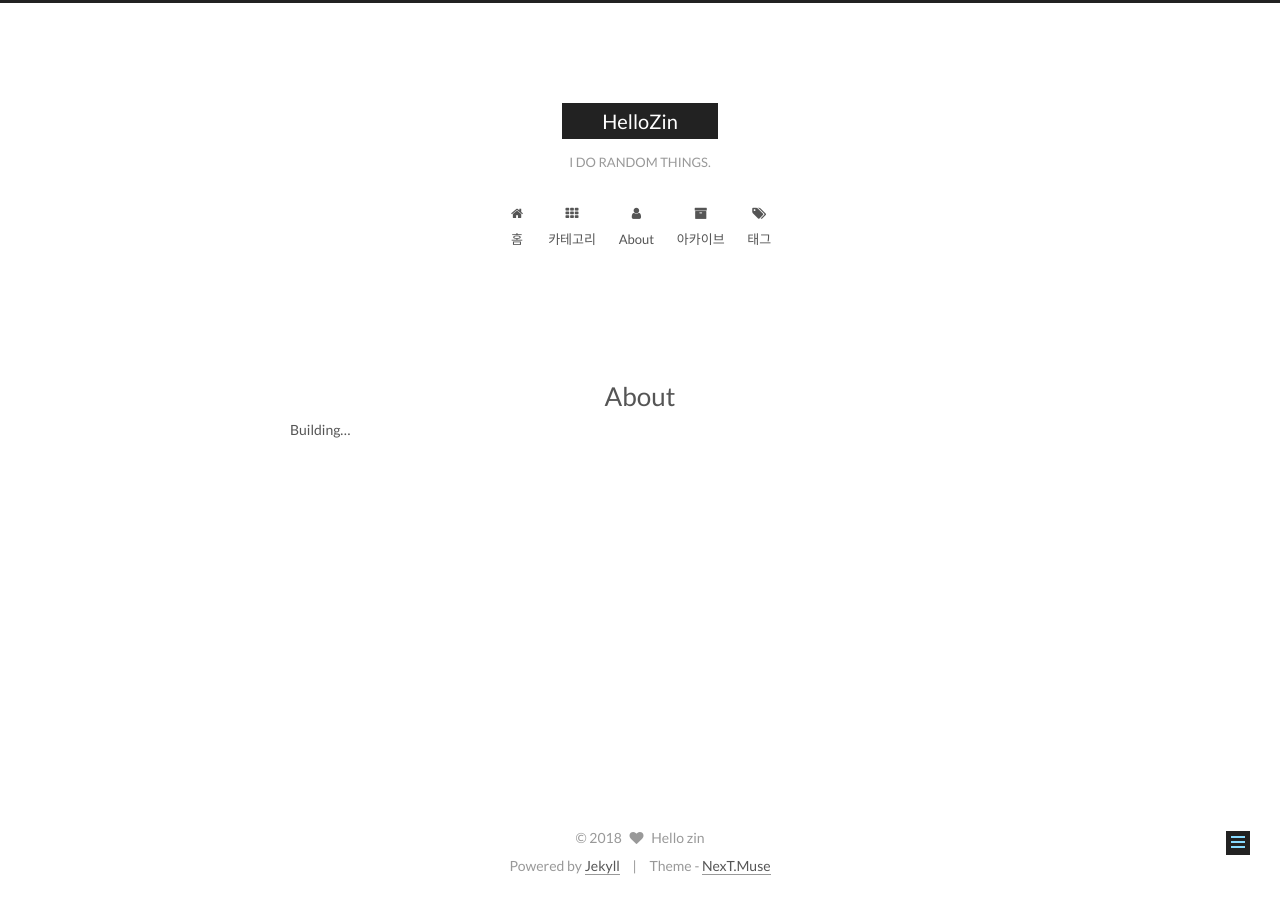
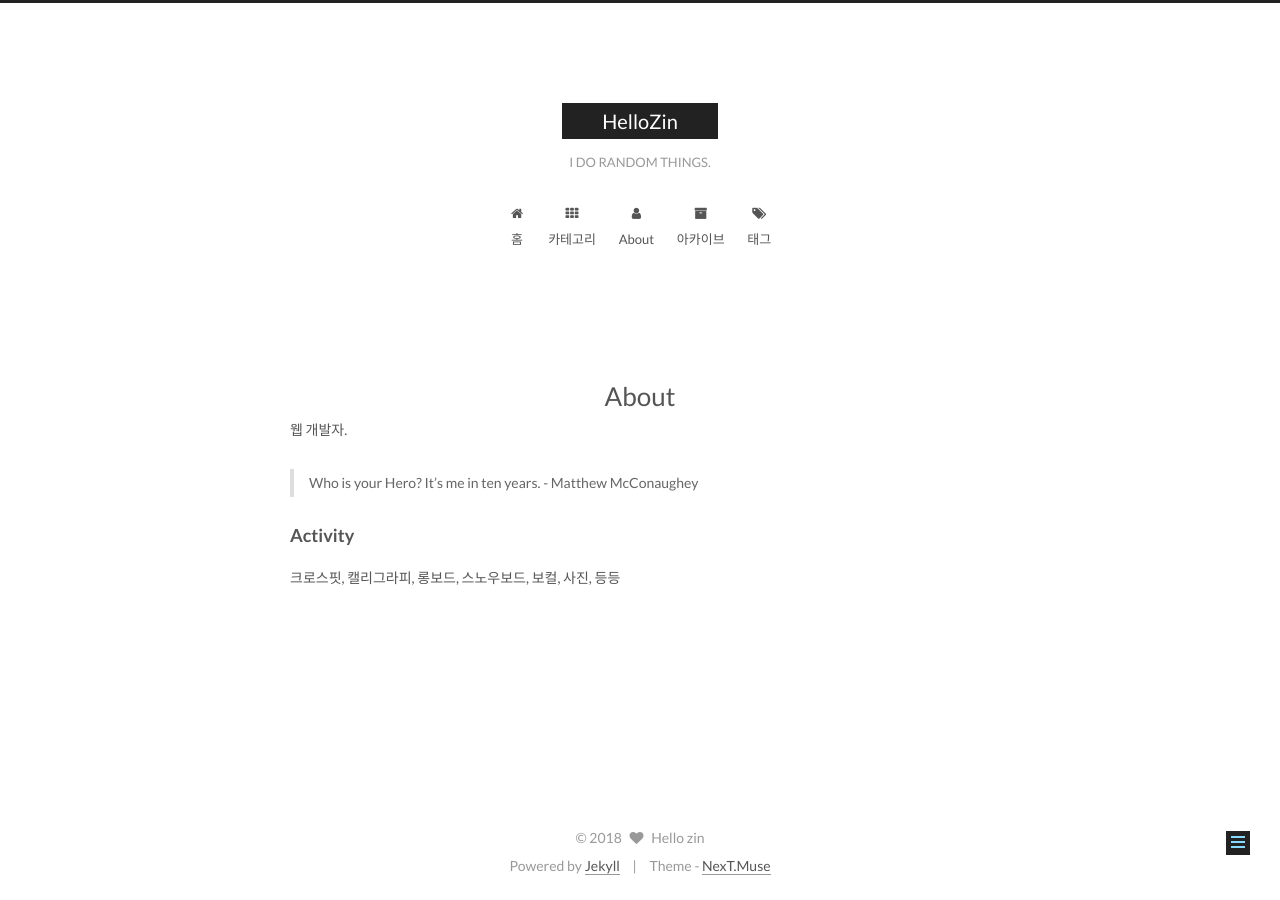
Before and after one commit to hellozin/hellozin.github.io, a Jekyll site: the page built from about/index.md, in a window 1280 px wide. Built offline with Jekyll 4.4.1, drawn with Linux system fonts in a browser that asks for light colours.

Commit message:
About 수정

```diff
--- a/about/index.md
+++ b/about/index.md
@@ -3,4 +3,11 @@ layout: page
 type: about
 ---
 
-Building...
+웹 개발자.
+
+> Who is your Hero?
+> It's me in ten years. - Matthew McConaughey
+
+### Activity
+
+크로스핏, 캘리그라피, 롱보드, 스노우보드, 보컬, 사진, 등등
```
